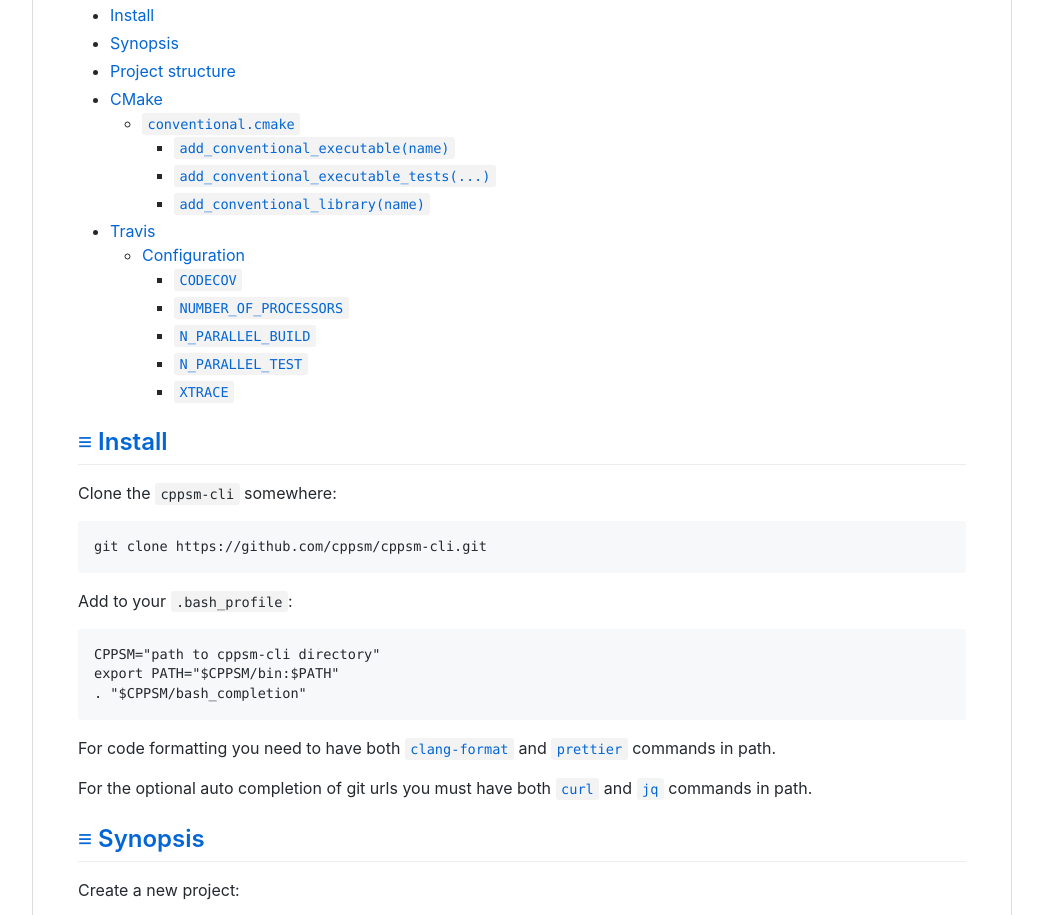
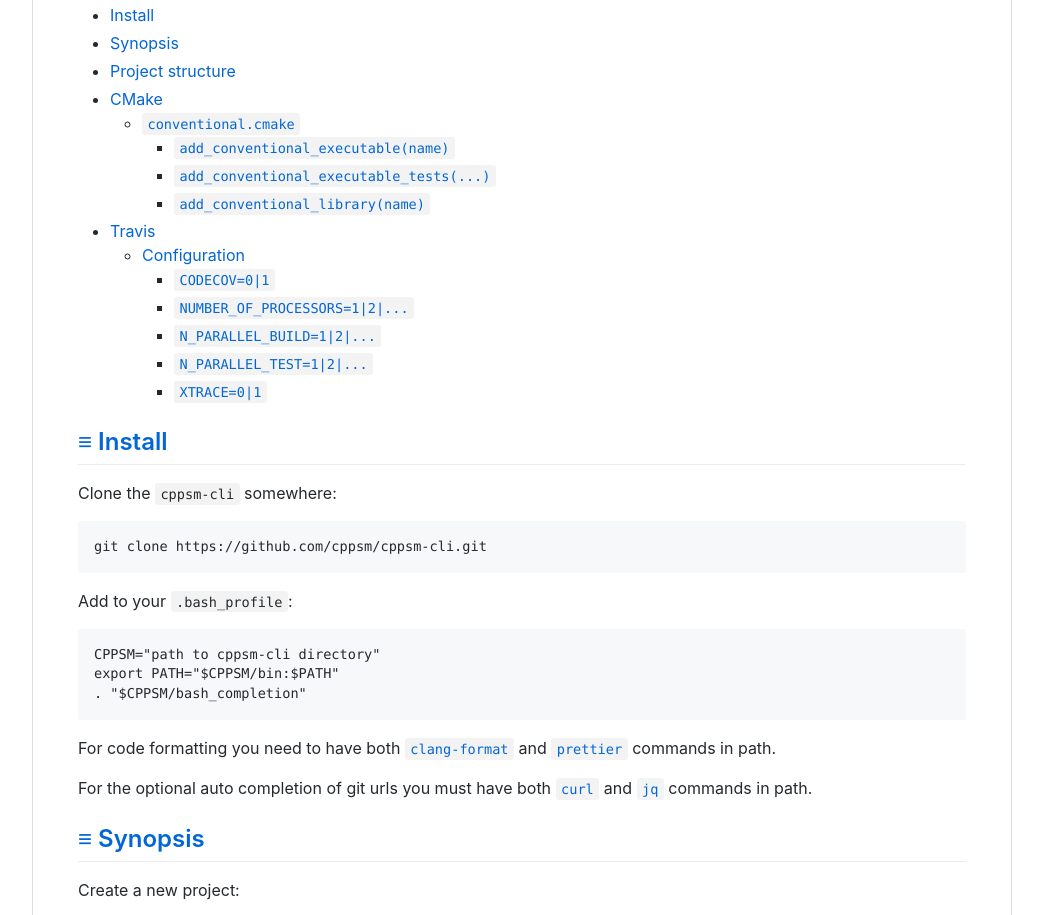
Before and after one commit to cppsm/cppsm.github.io, a website: page index.html in a window 1280 px wide. Shown: the part 621-1536 px from the top of the page, without its empty margins (118-1161 px from the left). Drawn offline with Linux system fonts and the light colour scheme.

Commit message:
Show valid values for configuration variables

```diff
--- a/index.html
+++ b/index.html
@@ -44,11 +44,11 @@ subprojects:</p>
 </li>
 <li><a href="#travis">Travis</a><ul>
 <li><a href="#configuration">Configuration</a><ul>
-<li><a href="#codecov"><code>CODECOV</code></a></li>
-<li><a href="#number_of_processors"><code>NUMBER_OF_PROCESSORS</code></a></li>
-<li><a href="#n_parallel_build"><code>N_PARALLEL_BUILD</code></a></li>
-<li><a href="#n_parallel_test"><code>N_PARALLEL_TEST</code></a></li>
-<li><a href="#xtrace"><code>XTRACE</code></a></li>
+<li><a href="#codecov"><code>CODECOV=0|1</code></a></li>
+<li><a href="#number_of_processors"><code>NUMBER_OF_PROCESSORS=1|2|...</code></a></li>
+<li><a href="#n_parallel_build"><code>N_PARALLEL_BUILD=1|2|...</code></a></li>
+<li><a href="#n_parallel_test"><code>N_PARALLEL_TEST=1|2|...</code></a></li>
+<li><a href="#xtrace"><code>XTRACE=0|1</code></a></li>
 </ul>
 </li>
 </ul>
@@ -194,22 +194,22 @@ configurations:</p>
 </ul>
 <p>Just add your project to Travis CI.</p>
 <h3><a id="configuration"></a> <a href="#contents">≡</a> <a href="#configuration">Configuration</a></h3>
-<h4><a id="codecov"></a> <a href="#contents">≡</a> <a href="#codecov"><code>CODECOV</code></a></h4>
+<h4><a id="codecov"></a> <a href="#contents">≡</a> <a href="#codecov"><code>CODECOV=0|1</code></a></h4>
 <p>By default the CI scripts do not generate and push code coverage results to
 <a href="https://codecov.io/">Codecov</a>. Set <code>CODECOV=1</code> to enable code coverage.</p>
-<h4><a id="number_of_processors"></a> <a href="#contents">≡</a> <a href="#number_of_processors"><code>NUMBER_OF_PROCESSORS</code></a></h4>
+<h4><a id="number_of_processors"></a> <a href="#contents">≡</a> <a href="#number_of_processors"><code>NUMBER_OF_PROCESSORS=1|2|...</code></a></h4>
 <p>By default the number of processors is auto detected and parallelism is set to
 match the number of processors, but <code>NUMBER_OF_PROCESSORS</code> can be set explicitly
 to override the default.</p>
-<h4><a id="n_parallel_build"></a> <a href="#contents">≡</a> <a href="#n_parallel_build"><code>N_PARALLEL_BUILD</code></a></h4>
+<h4><a id="n_parallel_build"></a> <a href="#contents">≡</a> <a href="#n_parallel_build"><code>N_PARALLEL_BUILD=1|2|...</code></a></h4>
 <p>By default builds are performed with level of parallelism set to the
 <a href="#number_of_processors"><code>NUMBER_OF_PROCESSORS</code></a>, but <code>N_PARALLEL_BUILD</code> can be
 set explicitly to override the default.</p>
-<h4><a id="n_parallel_test"></a> <a href="#contents">≡</a> <a href="#n_parallel_test"><code>N_PARALLEL_TEST</code></a></h4>
+<h4><a id="n_parallel_test"></a> <a href="#contents">≡</a> <a href="#n_parallel_test"><code>N_PARALLEL_TEST=1|2|...</code></a></h4>
 <p>By default tests are run with level of parallelism set to the
 <a href="#number_of_processors"><code>NUMBER_OF_PROCESSORS</code></a>, but <code>N_PARALLEL_TEST</code> can be
 set explicitly to override the default.</p>
-<h4><a id="xtrace"></a> <a href="#contents">≡</a> <a href="#xtrace"><code>XTRACE</code></a></h4>
+<h4><a id="xtrace"></a> <a href="#contents">≡</a> <a href="#xtrace"><code>XTRACE=0|1</code></a></h4>
 <p>By default the CI scripts do not <code>set -x</code> to enable Bash xtrace to avoid
 unnecessary verbosity. Set <code>XTRACE=1</code> to enable Bash xtrace.</p>
 
```
Also changed, not shown: README.md.
